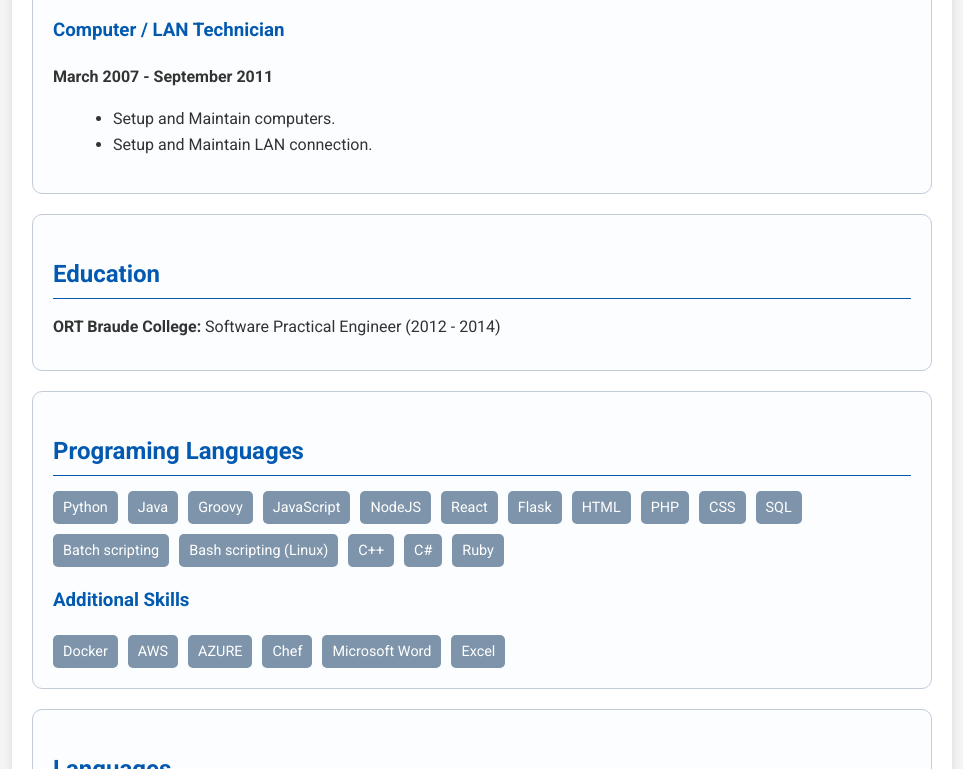
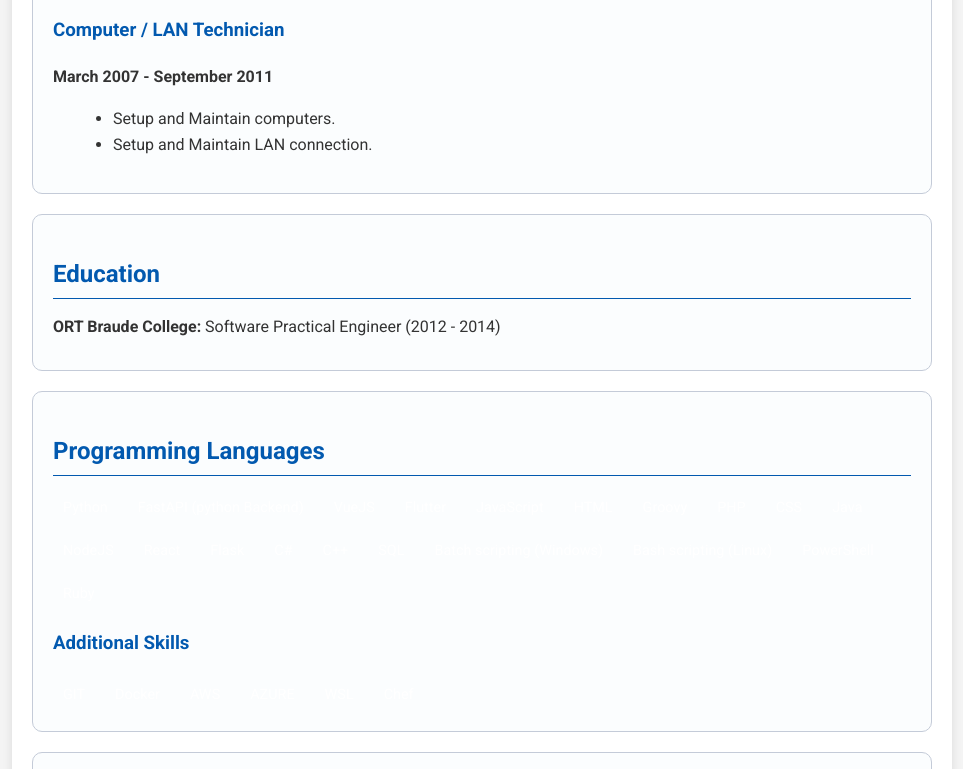
Before and after one commit to wafihsn/cv, a plain HTML site: page index.html in a window 1280 px wide. Shown: the part 2031-2800 px from the top of the page, without its empty margins (158-1121 px from the left). Drawn offline with Linux system fonts and the light colour scheme.

Commit message:
add download file for CV as doc file

```diff
--- a/index.html
+++ b/index.html
@@ -22,8 +22,8 @@
                 <a href="https://www.linkedin.com/in/wafihsn" target="_blank" rel="noopener noreferrer">LinkedIn Profile</a>
             </div>
             <div class="download-button">
-                <a href="assets/Wafi_Hassan_CV.pdf" class="download-btn" download>
-                    <i class="fas fa-file-pdf"></i>
+                <a href="assets/Wafi_Hassan_CV.docx" class="download-btn" download>
+                    <i class="fas fa-file-word"></i>
                 </a>
             </div>
         </header>
@@ -106,33 +106,37 @@
         </section>
 
         <section>
-            <h2>Programing Languages</h2>
+            <h2>Programming Languages</h2>
             <div class="skills">
                 <span class="skill">Python</span>
+                <span class="skill">FastAPI (python Backend)</span>
+                <span class="skill">VueJS</span>
+                <span class="skill">Flutter</span>
+                <span class="skill">JavaScript</span>
+                <span class="skill">HTML</span>
+                <span class="skill">Groovy</span>
+                <span class="skill">PHP</span>
+                <span class="skill">CSS</span>
                 <span class="skill">Java</span>
-                <span class="skill">Groovy</span>
-                <span class="skill">JavaScript</span>
                 <span class="skill">NodeJS</span>
                 <span class="skill">React</span>
                 <span class="skill">Flask</span>
-                <span class="skill">HTML</span>
-                <span class="skill">PHP</span>
-                <span class="skill">CSS</span>
+                <span class="skill">C#</span>
+                <span class="skill">C++</span>
                 <span class="skill">SQL</span>
-                <span class="skill">Batch scripting</span>
+                <span class="skill">Batch scripting (Windows)</span>
                 <span class="skill">Bash scripting (Linux)</span>
-                <span class="skill">C++</span>
-                <span class="skill">C#</span>
+                <span class="skill">PowerShell</span>
                 <span class="skill">Ruby</span>
             </div>
             <h3>Additional Skills</h3>
             <div class="skills">
+                <span class="skill">GIT</span>
                 <span class="skill">Docker</span>
                 <span class="skill">AWS</span>
                 <span class="skill">AZURE</span>
+                <span class="skill">WSL</span>
                 <span class="skill">Chef</span>
-                <span class="skill">Microsoft Word</span>
-                <span class="skill">Excel</span>
             </div>
         </section>
 
--- a/style.css
+++ b/style.css
@@ -148,7 +148,7 @@ a:hover {
 }
 
 .skill {
-    background-color: #7e94aa;
+    /* background-color: #7e94aa; */
     color: #fff;
     padding: 5px 10px;
     border-radius: 5px;
```
Also changed, not shown: 1 other file.
